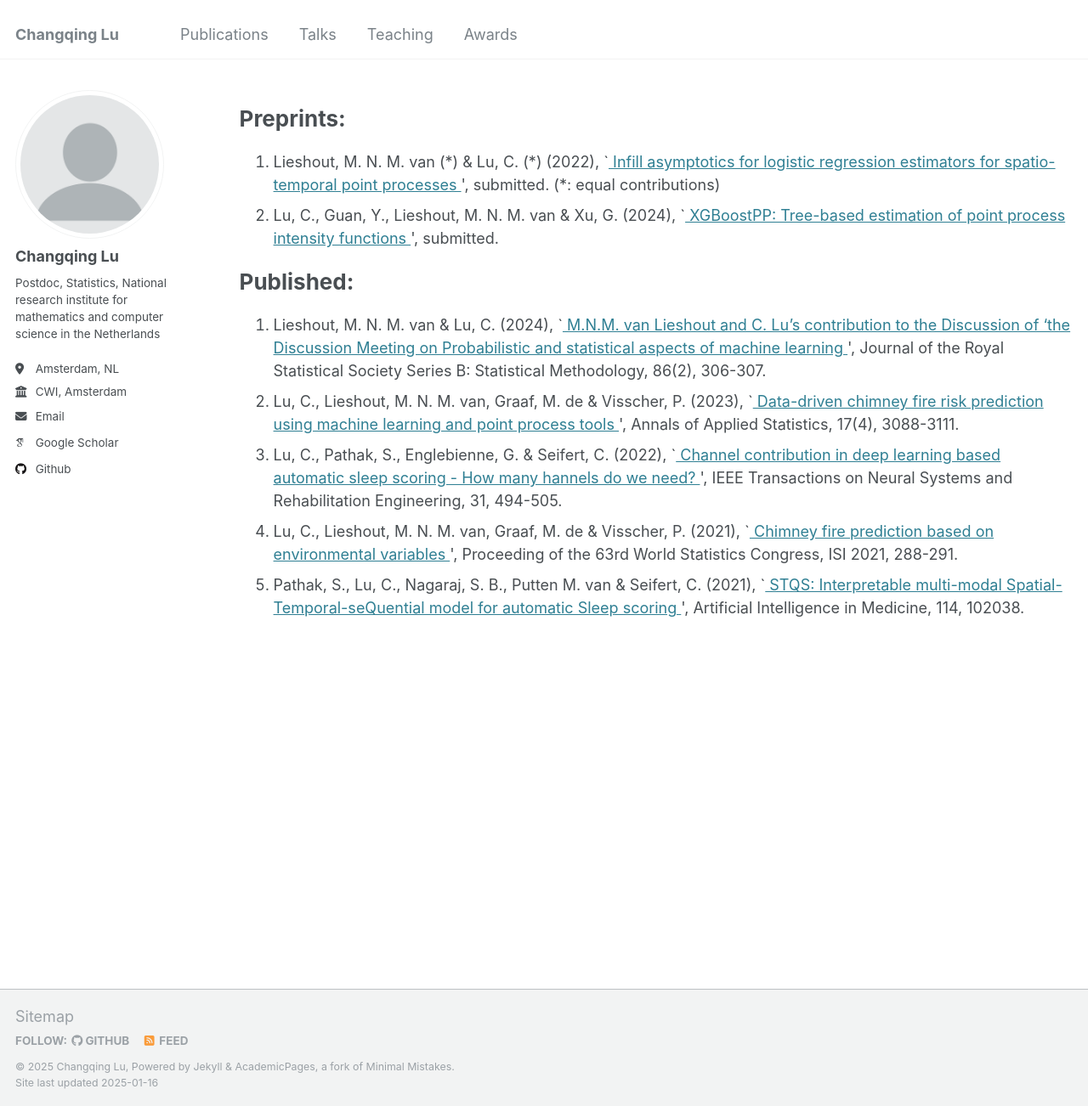
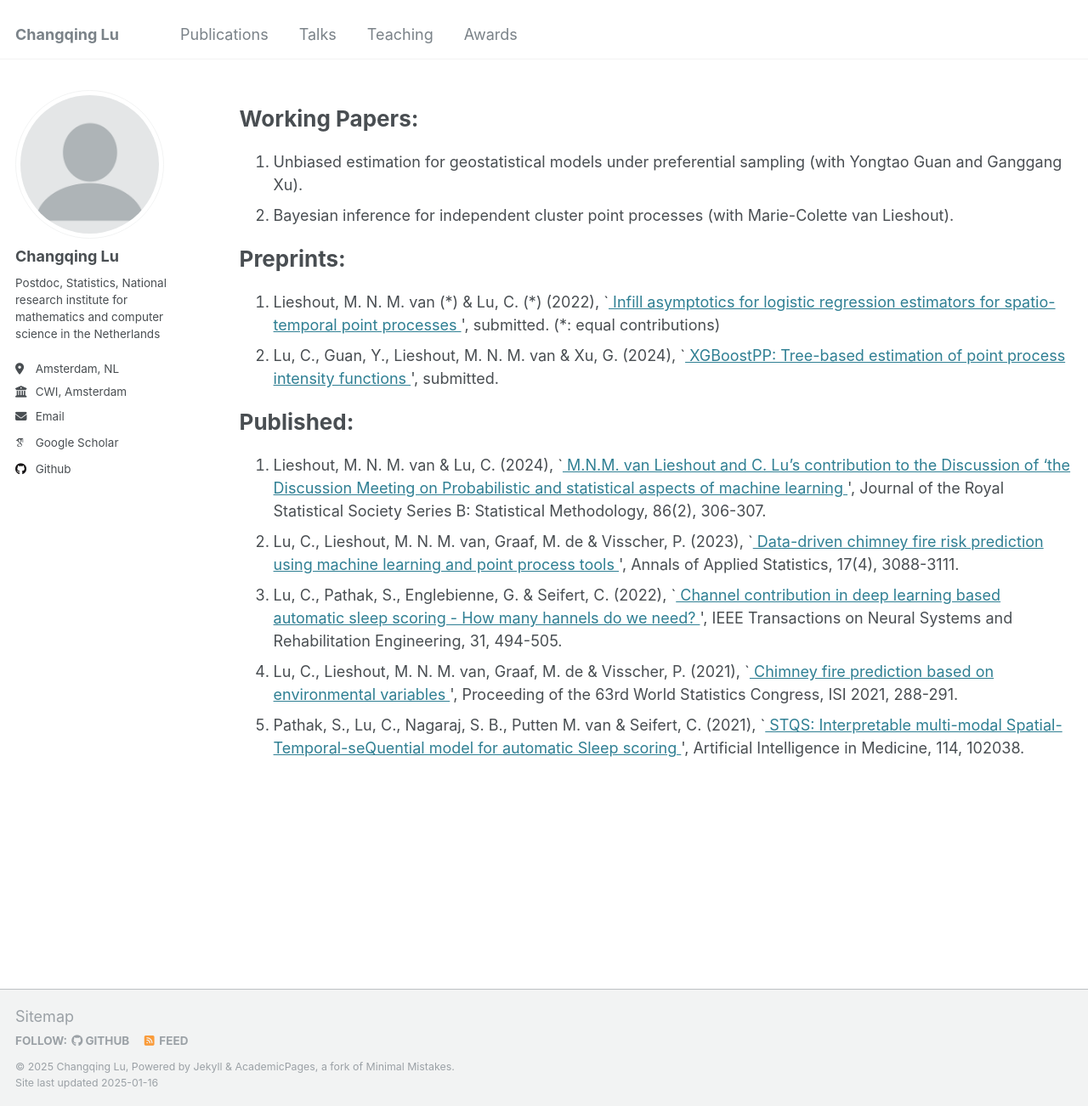
Before and after one commit to Bobby-Lu/Bobby-Lu.github.io, a Jekyll site: the page built from _pages/publications.html, in a window 1280 px wide and 1302 px high. Shown: the whole window at 85% size. Built offline with Jekyll 4.4.1, drawn with Linux system fonts in a browser that asks for light colours; some web fonts are replaced.

Commit message:
Update publications.html

```diff
--- a/_pages/publications.html
+++ b/_pages/publications.html
@@ -4,6 +4,22 @@ title: ""
 permalink: /publications/
 author_profile: true
 ---
+
+<div>
+  <strong style="font-size: 26px; font-weight: bold;">Working Papers:</strong>
+</div>
+
+<div class="publication">
+  <ol>
+    <li>
+      Unbiased estimation for geostatistical models under preferential sampling (with Yongtao Guan and Ganggang Xu).
+    </li>
+
+    <li>
+      Bayesian inference for independent cluster point processes (with Marie-Colette van Lieshout).
+    </li>
+  </ol>
+</div>
 
 <div>
   <strong style="font-size: 26px; font-weight: bold;">Preprints:</strong>
```
